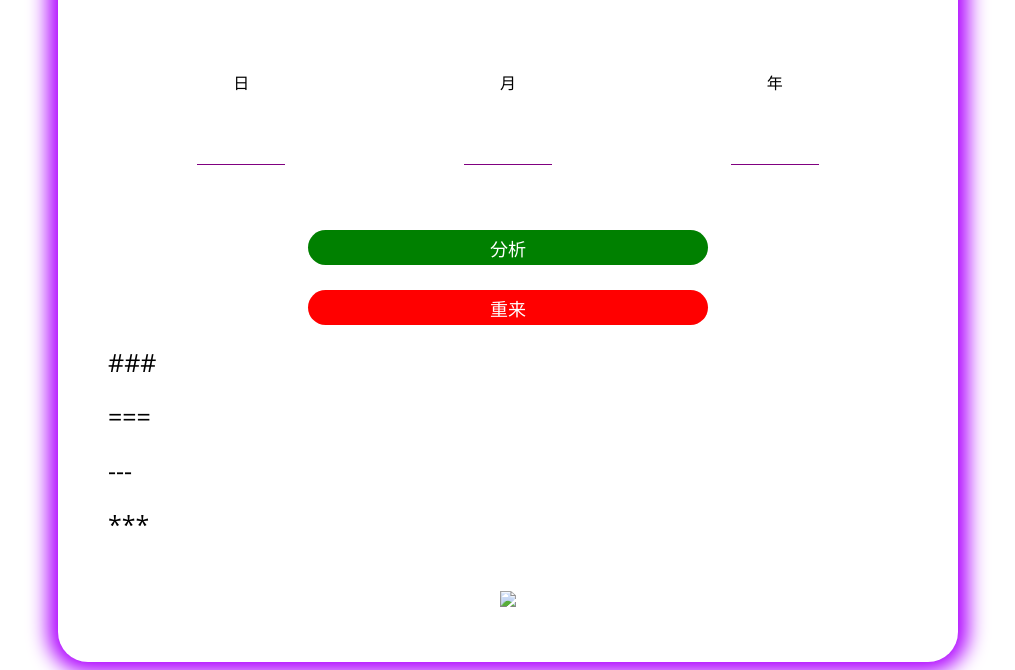
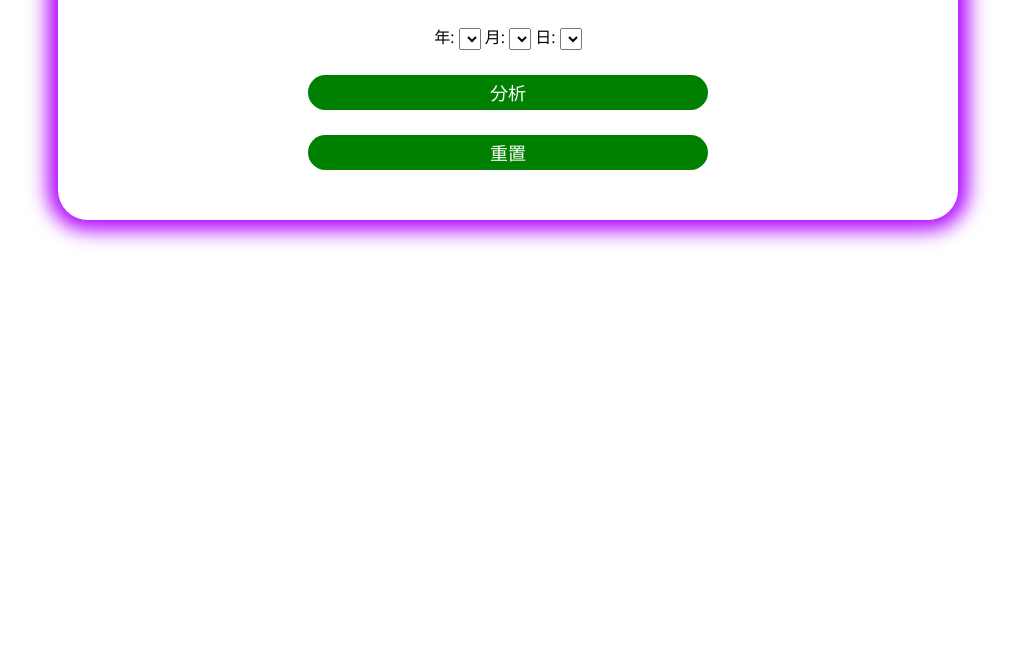
Before and after one commit to sha0y3/sha0y3, a plain HTML site: page index.html in a window 1280 px wide. Shown: the part 191-861 px from the top of the page, without its empty margins (132-1147 px from the left). After the commit the page ends 800 px from the top, so only its background shows below. Drawn offline with nearby package versions, Linux system fonts and the light colour scheme.

Commit message:
Update index.html

```diff
--- a/index.html
+++ b/index.html
@@ -1,42 +1,61 @@
 <!DOCTYPE html>
-<html>
-    <head>
-        <title>数易</title>
-        <link rel="stylesheet" href="style.css">
-        <script type="text/javascript" src="app.js"></script>
-    </head>
-    <body>
-        <div class="container">
-            <h1>数易</h1>
-            <div class="wrapper">
-                <div>
-                    <p>日</p>
-                    <input type="number" id="date">
-                </div>
-                <div>
-                    <p>月</p>
-                    <input type="number" id="month">
-                </div>
-                <div>
-                    <p>年</p>
-                    <input type="number" id="year">
-                </div>
-            </div>
+<html lang="en">
+  <head>
+    <meta charset="UTF-8" />
+    <meta name="viewport" content="width=device-width, initial-scale=1.0" />
+    <title>生命信息 Life Number</title>
+    <link rel="stylesheet" href="style.css" />
+    <script src="script.js" defer></script>
+    <!-- social links for refinedguides.com -->
+    <!-- <script
+      src="https://refinedguides.com/assets/social.js?linkColor=%2300a1a3&textColor=%23fff"
+      defer
+    ></script> -->
+  </head>
+  <body>
+    <div class="container">
+      <h1>生命信息 Life Number</h1>
 
-            <button id="btn_analyse">分析</button>
+      <form class="birth_date">
 
-            <button id="btn_reset">重来</button>
+        <span>
+          <label for="year">年:</label>
+          <select name="year" id="year">Year:</select>
+          <label for="month">月:</label>
+            <select name="month" id="month"></select>
+          <label for="day">日:</label>
+          <select name="day" id="day"></select>
+        </span>
 
-            <div id=result1>###</div>
+        <div>
+          <button type="submit">分析</button>
+          <button type="reset">重置</button>
+        </div>
 
-            <div id=result2>===</div>
+      </form>
 
-            <div id=result3>---</div>
+      <form class="result">
+        <div id="A_S" style="display:none">
+          <h3>A to S</h3>
+          <p id="result_AtoS">-</p>
+        </div>
 
-            <div id=result4>***</div>
+        <div id="missing_number" style="display:none">
+          <h3>缺失号码</h3>
+          <p id="result_missing_number">-</p>
+        </div>
 
-            <img id="image" src="C:\Users\SooK\Desktop\shuyi.jpg"><img>
+        <div id="number_combination" style="display:none">
+          <h3>数字组合</h3>
+          <p id="result_number_combination">-</p>
+        </div>
 
+        <div id="fiveelements" style="display:none">
+          <h3>五行</h3>
+          <p id="result_5elements">-</p>
         </div>
-    </body>
+      </form>
+
+    </div>
+  </body>
 </html>
```
